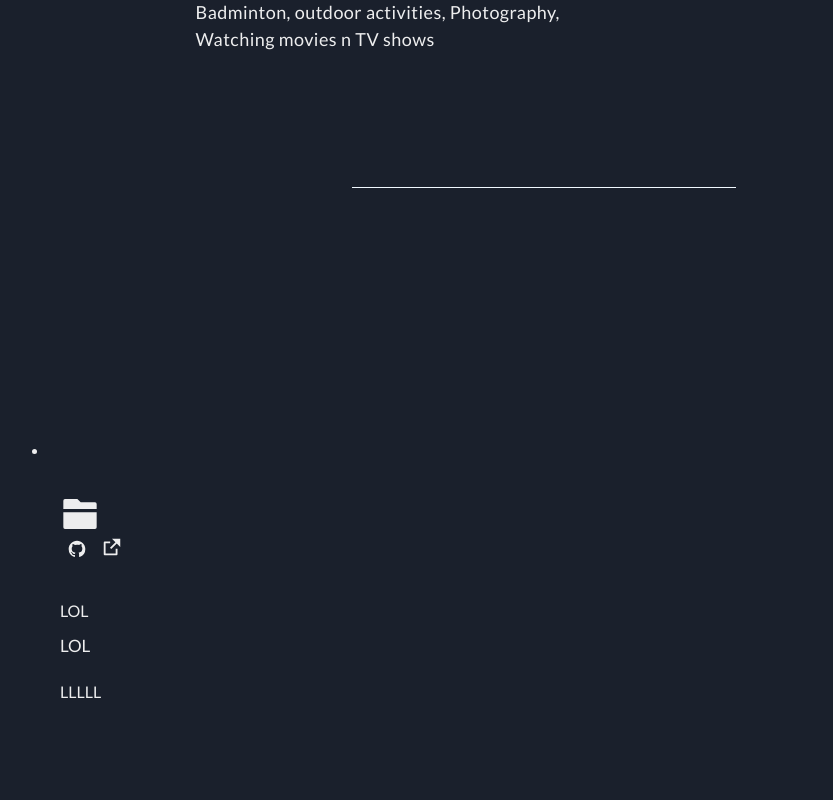
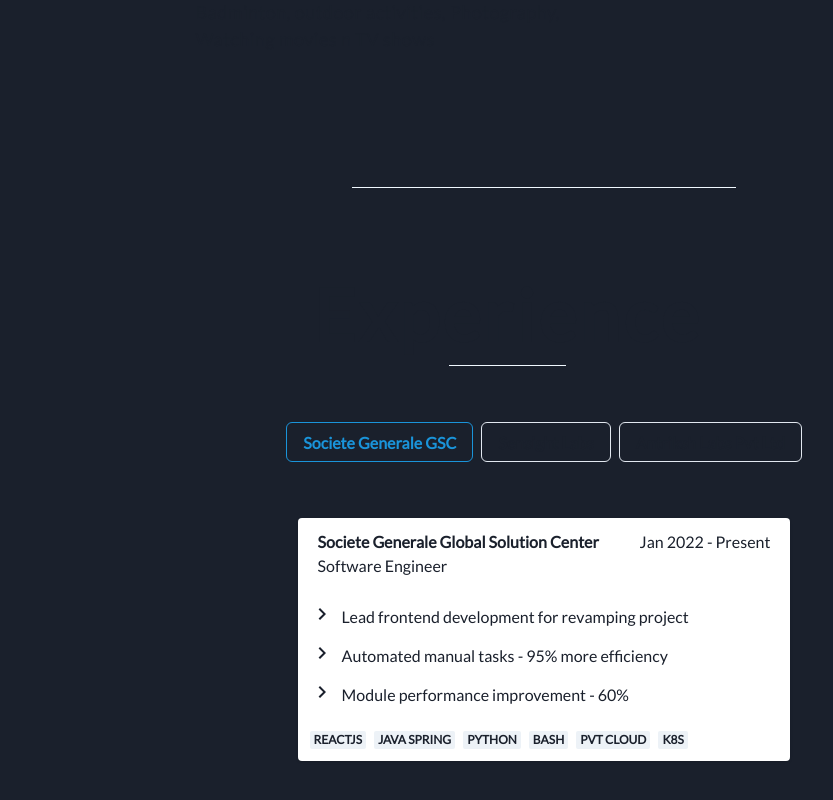
Before and after one commit to sudonims/sudonims, a Next.js app: page / in a window 1280 px wide. Shown: the part 1414-2214 px from the top of the page, without its empty margins (96-929 px from the left). Built offline with nearby package versions, Linux system fonts and the light colour scheme.

Commit message:
add experience

```diff
--- /dev/null
+++ b/components/Experience.js
@@ -0,0 +1,187 @@
+import {
+  Divider,
+  Stack,
+  Text,
+  Container,
+  Box,
+  HStack,
+  Card,
+  CardHeader,
+  CardBody,
+  CardFooter,
+  Flex,
+  Badge,
+  Image,
+  List,
+  ListItem,
+  ListIcon,
+  Button,
+  ButtonGroup,
+  Center,
+  Heading,
+  VStack,
+} from '@chakra-ui/react';
+import { ChevronRightIcon } from '@chakra-ui/icons';
+import { Fade } from 'react-reveal';
+import { useState, useEffect } from 'react';
+// import ExperienceArray from './ExperienceArray';
+// import TagsArray from './TagsArray';
+
+export default function Experience({ color }) {
+  const [experience] = useState([
+    {
+      tags: 'Societe Generale GSC',
+      position: 'Software Engineer',
+      duration: 'Jan 2022 - Present',
+      badges: ['ReactJS', 'Java Spring', 'Python', 'Bash', 'Pvt Cloud', 'K8s'],
+      listItems: [
+        'Lead frontend development for revamping project',
+        'Automated manual tasks - 95% more efficiency',
+        'Module performance improvement - 60%',
+      ],
+      company: 'Societe Generale Global Solution Center',
+    },
+    {
+      tags: 'Sensight Labs',
+      position: 'Fullstack Enginnering Intern',
+      duration: 'Oct 2021 - December 2021',
+      badges: ['Python', 'Anaconda', 'HTML/CSS', 'MongoDB'],
+      listItems: [
+        'MongoDB Query Optimization - Indexing - 50% improvement',
+        'ETL - Data analysis of business data',
+        'UI Development - UI page changes',
+      ],
+      company: 'Friendly Brands Club',
+    },
+    {
+      tags: 'Antriksh Labs Pvt Ltd',
+      position: 'Software Engineer',
+      duration: 'Apr 2020 - December 2021',
+      badges: ['AWS EC2', 'Flask', 'ReactJS', 'Bash', 'Cryptography'],
+      listItems: [
+        'Lead development for homepage and Orion-Nebula product',
+        'Worked on developing proxy gateway for security reasons',
+        'Use of cryptographic algorithms for secure file download protocol',
+      ],
+      company: 'Antriksh Labs Pvt Ltd',
+    },
+  ]);
+
+  const [options] = useState([
+    {
+      value: 'Societe Generale GSC',
+    },
+    {
+      value: 'Sensight Labs',
+    },
+    {
+      value: 'Antriksh Labs Pvt Ltd',
+    },
+  ]);
+
+  const [selected, setSelected] = useState('');
+
+  useEffect(() => {
+    if (options.length > 0) {
+      setSelected(options[0].value);
+    }
+  }, []);
+
+  const handleSelected = (value) => {
+    setSelected(value);
+  };
+
+  return (
+    <section id="experience" className="section">
+      <Flex justifyContent={'center'} flexDirection={'column'} height={'100%'}>
+        <Container>
+          <Stack
+            as={Box}
+            textAlign={'center'}
+            spacing={{ base: 8, md: 14 }}
+            pb={{ base: 20, md: 36 }}
+          >
+            <Stack align="center" direction="row" px={4}>
+              <VStack mx={4}>
+                <Heading
+                  letterSpacing="wider"
+                  width={{ base: '100%', md: null }}
+                  textAlign={{ base: 'center', md: 'unset' }}
+                  fontSize={{ base: '4xl', md: '7xl' }}
+                >
+                  Experience
+                </Heading>
+                <Box height="1px" width="30%" backgroundColor="aliceblue"></Box>
+              </VStack>
+            </Stack>
+            <Center px={4}>
+              <ButtonGroup variant="outline">
+                {options.map((option, i) => (
+                  <Button
+                    key={i}
+                    colorScheme={selected === option.value ? 'twitter' : 'gray'}
+                    onClick={() => handleSelected(option.value)}
+                  >
+                    {option.value}
+                  </Button>
+                ))}
+              </ButtonGroup>
+            </Center>
+            <Stack px={4} spacing={4}>
+              {experience
+                .filter((exp) => exp.tags.includes(selected))
+                .map((exp) => (
+                  <Fade key={exp.company} bottom>
+                    <Card size="sm">
+                      <CardHeader>
+                        <Flex justifyContent="space-between">
+                          <HStack>
+                            {/* <Image src={exp.image} h={50} /> */}
+                            <Box px={2} align="left">
+                              <Text fontWeight={600}>{exp.company}</Text>
+                              <Text>{exp.position}</Text>
+                            </Box>
+                          </HStack>
+                          <Text px={2} fontWeight={300}>
+                            {exp.duration}
+                          </Text>
+                        </Flex>
+                      </CardHeader>
+                      <CardBody>
+                        <Flex>
+                          <List align="left" spacing={3}>
+                            {exp.listItems.map((item, index) => (
+                              <ListItem key={index}>
+                                <ListIcon
+                                  boxSize={6}
+                                  as={ChevronRightIcon}
+                                  color={`${color}.500`}
+                                />
+                                {item}
+                              </ListItem>
+                            ))}
+                          </List>
+                        </Flex>
+                      </CardBody>
+                      <CardFooter>
+                        <HStack spacing={2}>
+                          {exp.badges.map((badge) => (
+                            <Badge
+                              key={badge}
+                              // colorScheme={badge}
+                            >
+                              {badge}
+                            </Badge>
+                          ))}
+                        </HStack>
+                      </CardFooter>
+                    </Card>
+                  </Fade>
+                ))}
+            </Stack>
+          </Stack>
+        </Container>
+      </Flex>
+    </section>
+  );
+}
--- a/components/Sidebar.js
+++ b/components/Sidebar.js
@@ -5,6 +5,7 @@
   Drawer,
   DrawerContent,
   useDisclosure,
+  Link,
 } from '@chakra-ui/react';
 import { HamburgerIcon } from '@chakra-ui/icons';
 
@@ -46,7 +47,7 @@
     <Flex justifyContent="flex-end" height="100vh" direction="column" {...rest}>
       {linkItems.map((link, i) => (
         <div key={i} className="flip">
-          <a key={i} onClick={onClose} href={link.href}>
+          <a onClick={onClose} href={link.href}>
             <div className="front">{link.front}</div>
             <div className="back">{link.back}</div>
           </a>
--- a/components/Work.js
+++ /dev/null
@@ -1,3 +0,0 @@
-export default function Work() {
-  return <section className="section" id="work"></section>;
-}
--- a/pages/index.js
+++ b/pages/index.js
@@ -7,8 +7,8 @@
 import About from '../components/About';
 import SocialBar from '../components/SocialBar';
 import Skills from '../components/Projects';
-import Work from '../components/Work';
 import Projects from '../components/Projects';
+import Experience from '../components/Experience';
 
 const Divider = () => {
   return (
@@ -29,12 +29,12 @@
       <Sidebar
         linkItems={[
           { href: '#about', front: 'About', back: 'Go' },
+          { href: '#experience', front: 'Experience', back: 'Go' },
           {
             href: '#projects',
             front: 'Projects',
             back: 'Go',
           },
-          { href: '#work', front: 'Work', back: 'Go' },
           {
             href: '#contact',
             front: 'Contact',
@@ -47,7 +47,8 @@
       <Divider />
       <About />
       <Divider />
-      <Projects />
+      <Experience />
+      {/* <Projects /> */}
       {/* <Skills /> */}
       <script defer src="/static/js/mousetrail.js"></script>
     </>
```
Also changed, not shown: package.json (+5 -4 lines), 1 other file (tests, documents, lock files or other folders).
